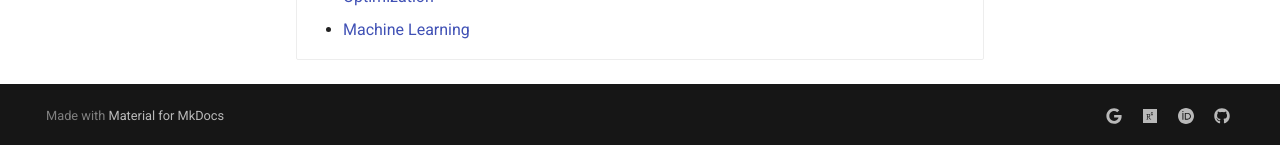
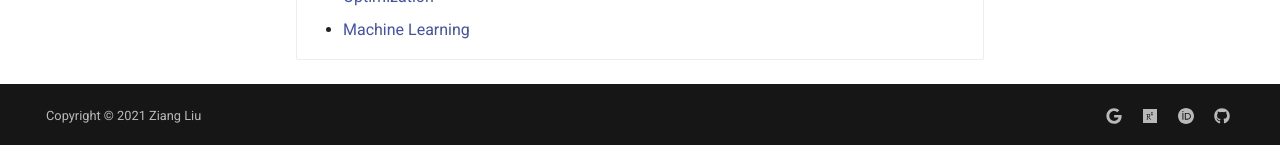
Before and after one commit to zi-ang-liu/zi-ang-liu.github.io, an MkDocs documentation site: the page built from docs/index.md, in a window 1280 px wide and 1051 px high. Shown: the part 903-1048 px from the top of the window. Built offline with MkDocs 1.6.1 and Material for MkDocs 9.7.7, drawn with Linux system fonts in a browser that asks for light colours.

Commit message:
Update mkdocs.yml

```diff
--- a/mkdocs.yml
+++ b/mkdocs.yml
@@ -65,6 +65,8 @@ extra:
     - icon: fontawesome/brands/github
       link: https://github.com/zi-ang-liu/
 
+  generator: false
+
   # alternate:
   #   - name: English
   #     link: /en/
@@ -85,6 +87,7 @@ extra_css:
   - https://cdnjs.cloudflare.com/ajax/libs/KaTeX/0.16.7/katex.min.css
   - stylesheets/extra.css
 
+copyright: Copyright &copy; 2021 Ziang Liu
 
 markdown_extensions:
   - attr_list
```
